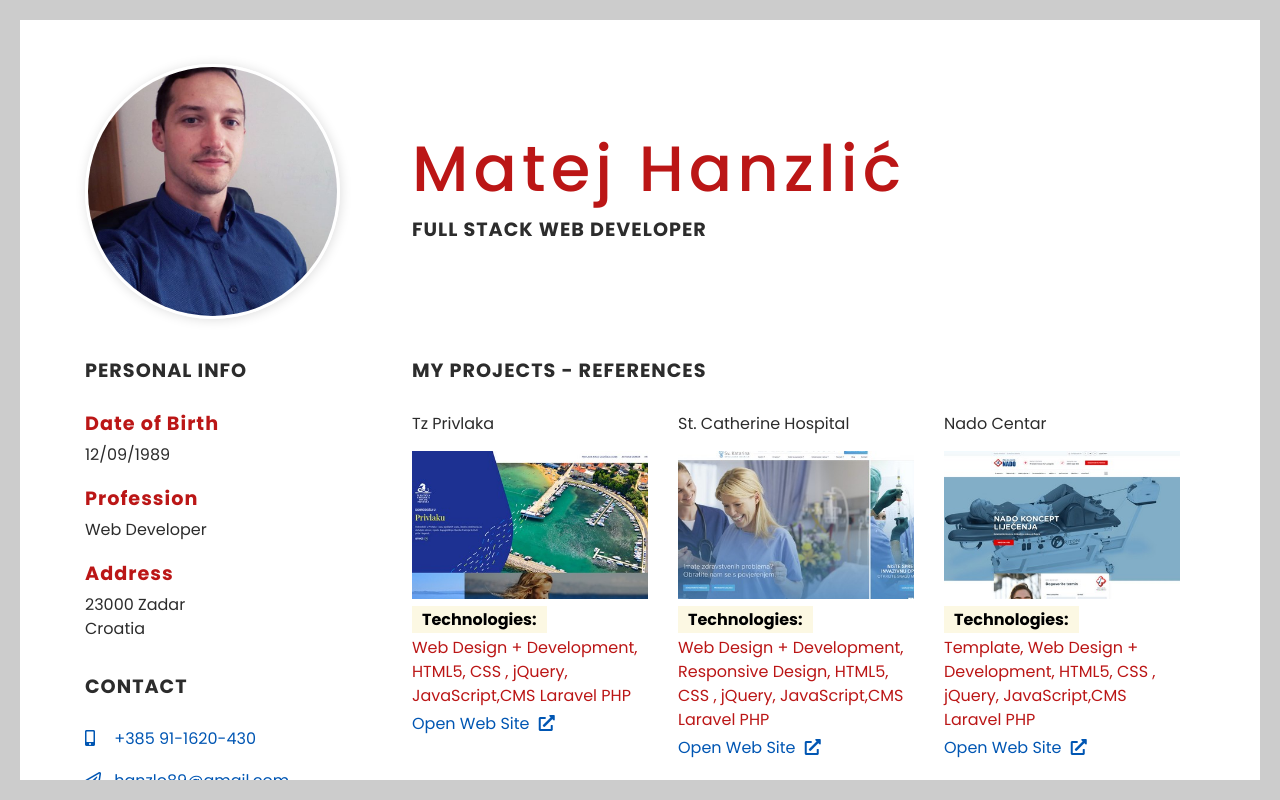
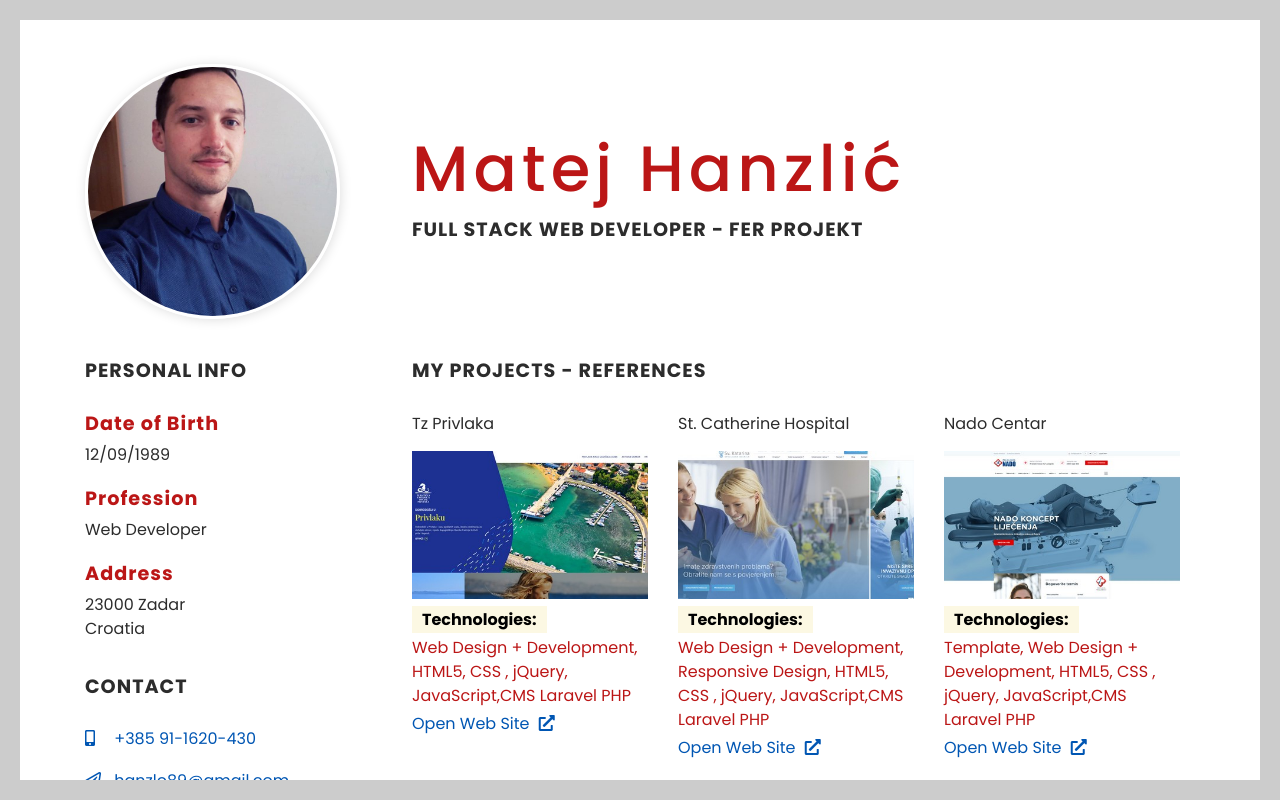
Before and after one commit to Hanzlo/references, a plain HTML site: page work/oldWork.html in a window 1280 px wide. Shown: the top 800 px of the page. Drawn offline with nearby package versions, Linux system fonts and the light colour scheme.

Commit message:
Update oldWork.html

```diff
--- a/work/oldWork.html
+++ b/work/oldWork.html
@@ -68,7 +68,7 @@
                         <div class="col-md-9 content-right">
                             <div class="main-info">
                                 <h3 class="main-color"> Matej Hanzlić <br>
-                                    <span>Full Stack Web Developer</span>
+                                    <span>Full Stack Web Developer - Fer Projekt</span>
                                 </h3>
                             </div>
                             <p></p>
```
